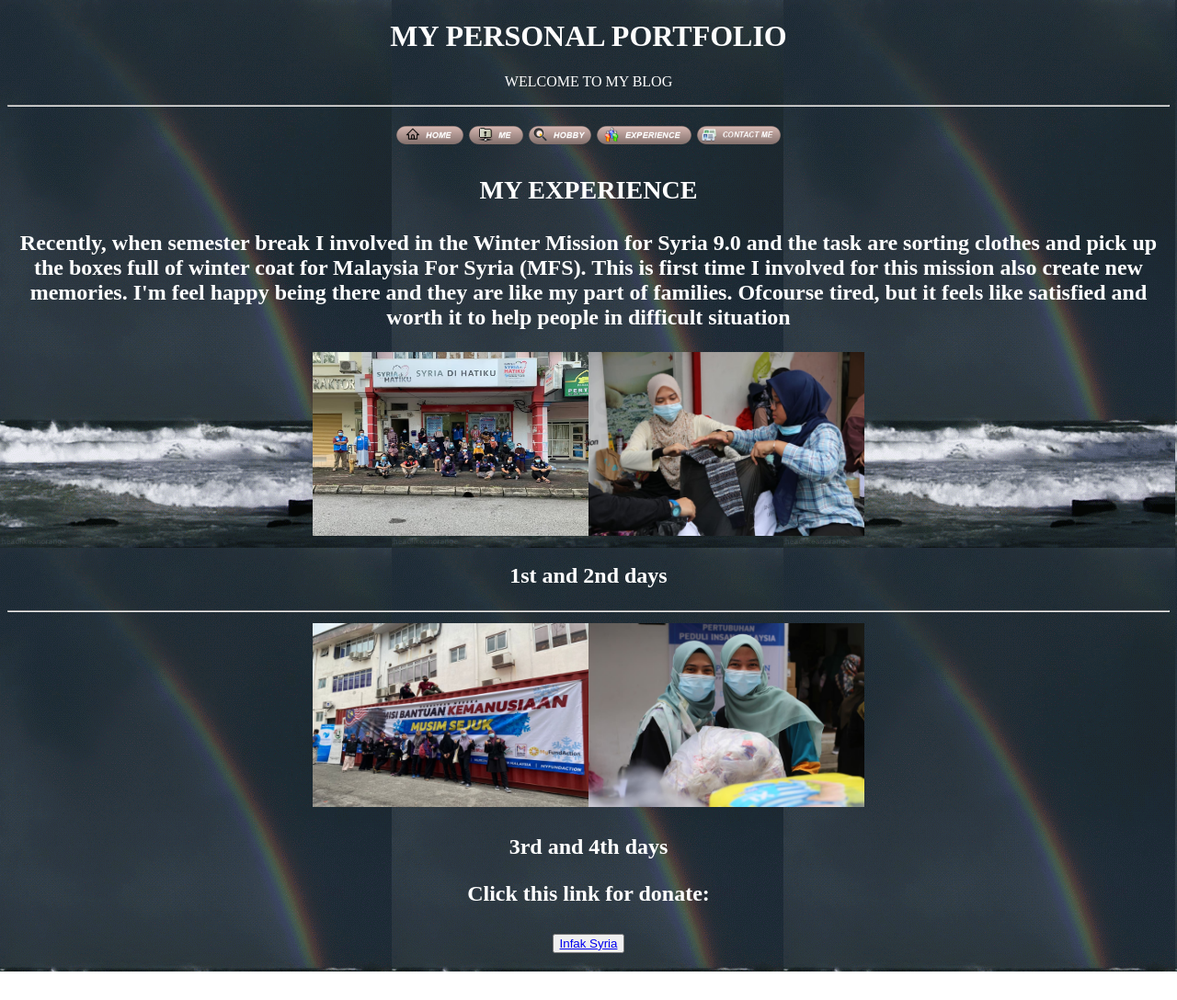
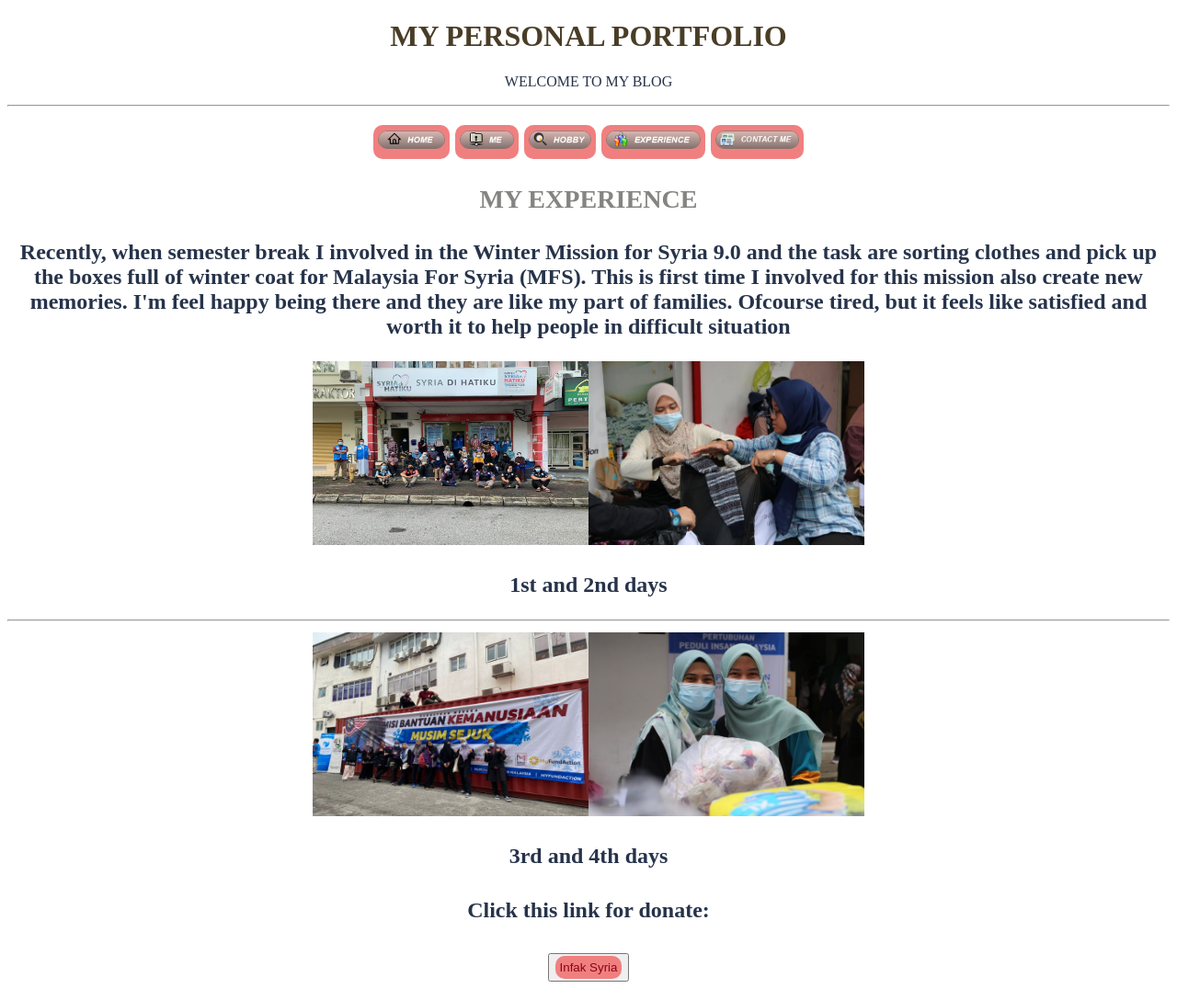
Before and after one commit to syahirahaminuddin/my.personal.portfolio, a plain HTML site: page experience.html in a window 1280 px wide. Shown: the whole page at 92% size. Before the commit the page ends 1057 px from the top, so only its background shows below. Drawn offline with Linux system fonts and the light colour scheme.

Commit message:
Update experience.html

```diff
--- a/experience.html
+++ b/experience.html
@@ -1,11 +1,31 @@
 <!DOCTYPE html>
 <html>
-    <head>
+<head>
+<center><style>
+        a:link, a:visited
+    	    {
+    	        background-color: #F08080;
+    	        color:#778899;
+    	        padding: 5px;
+    	        text-align:center;
+    	        text-decoration: none;
+    	        display: inline-block;
+    	        border-radius: 10px;
+    	    }
+        a:hover, a:active
+            {
+                background-color: #FFC0CB;
+            }
+</style>
+</head>
         <title>My Personal Portfolio</title>
+            <link rel="stylesheet" type="text/css" href="style.css">
+            <link href="https://fonts.googleapis.com/css2?family=Caveat&family=Dancing+Script&display=swap" rel="stylesheet">
+            <link href="https://fonts.googleapis.com/css2?family=Caveat&family=Dancing+Script&family=Inconsolata:wght@300&display=swap" rel="stylesheet">
     </head>
-<body background="images/background.gif">
-<center><h1><font color="white">MY PERSONAL PORTFOLIO</h1></center>
-<center><p>WELCOME TO MY BLOG</p></center>
+    <body>
+<center><h1><font color="#493D26">MY PERSONAL PORTFOLIO</h1></center>
+<center><p><font color= "#26334A">WELCOME TO MY BLOG</p></center>
 
 <center><hr><h2><a href="home.html"><img src="images/home.png" height="20"></a>
 	<a href="me.html"><img src="images/me.png" height="20"></a>
@@ -13,9 +33,9 @@
 	<a href="experience.html"><img src="images/experience.png" height="20"></a>
 	<a href="contact.me.html"><img src="images/contact.me.png" height="20"></a></centre>
 
-<center><h3>MY EXPERIENCE</h3></center>
+<center><h3><font color="#848482">MY EXPERIENCE</h3></center>
 
-<center><p>Recently, when semester break I involved in the Winter Mission for Syria 9.0 and the task are sorting clothes and pick up the boxes full of winter coat for Malaysia For Syria (MFS). This is first time I involved for this mission also create new memories. I'm feel happy being there and they are like my part of families. Ofcourse tired, but it feels like satisfied and worth it to help people in difficult situation </p></center>
+<center><p><font color= "#26334A">Recently, when semester break I involved in the Winter Mission for Syria 9.0 and the task are sorting clothes and pick up the boxes full of winter coat for Malaysia For Syria (MFS). This is first time I involved for this mission also create new memories. I'm feel happy being there and they are like my part of families. Ofcourse tired, but it feels like satisfied and worth it to help people in difficult situation </p></center>
 
 <center><img src="images/volunteer3.jpg" height="200" width="300"><img src="images/volunteer2.jpg" height="200" width="300"></center>
 <center><p>1st and 2nd days</p></center>
@@ -25,8 +45,8 @@
 <center><img src="images/volunteer7.jpg" height="200" width="300"><img src="images/volunteer4.jpg" height="200" width="300"></center>
 <center><p>3rd and 4th days</p></center>
 
-<center><p>Click this link for donate:</p></center>
-<center><button><a href="https://infaksyria.com/">Infak Syria</a></button></center>
+<center><h4>Click this link for donate:</h4></center>
+<center><button><a href="https://infaksyria.com/"><font color="#8C001A">Infak Syria</a></button></center>
 
 </body>
 </html>
```
